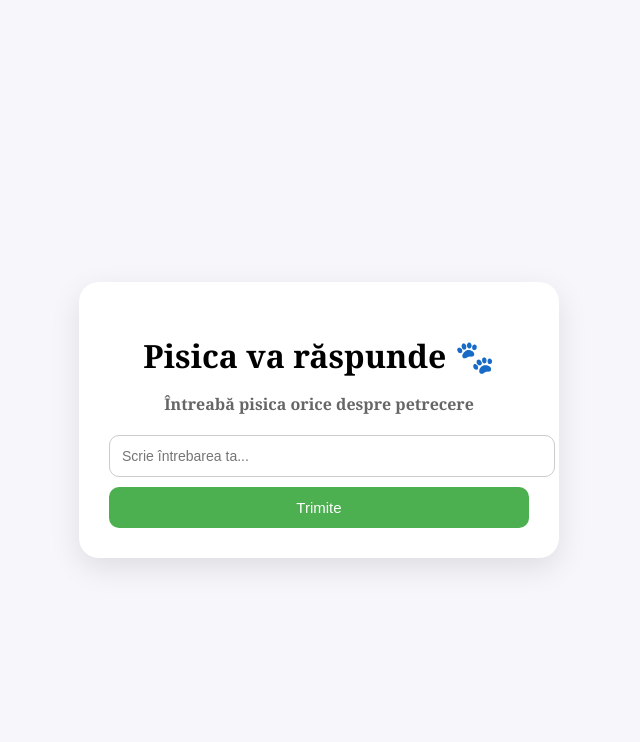
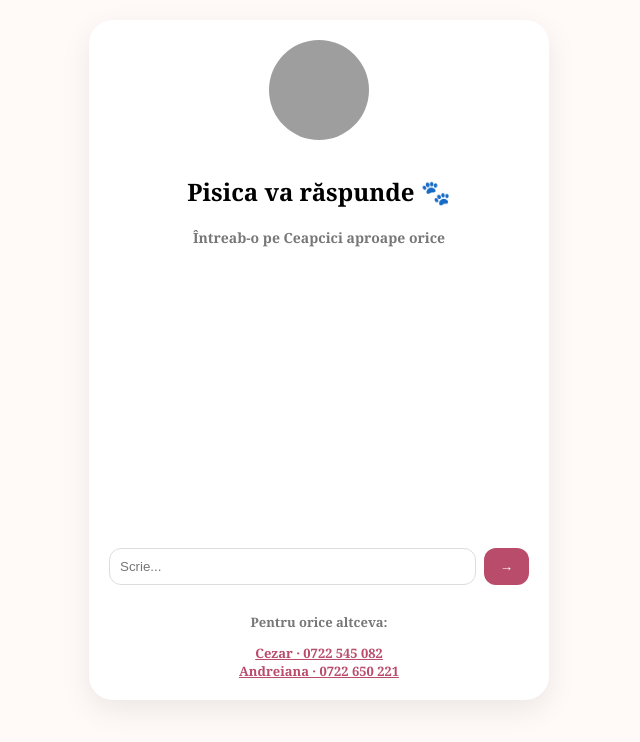
Before and after one commit to andreiana007/wed-invitation, a Next.js app: page /pisica in a window 1280 px wide. Shown: the top 742 px of the page, without its empty margins (321-961 px from the left). Built offline with nearby package versions, Linux system fonts and the light colour scheme; grey boxes are pictures that could not be loaded.

Commit message:
Update page.js

```diff
--- a/app/pisica/page.js
+++ b/app/pisica/page.js
@@ -3,18 +3,18 @@
 import { useState } from "react";
 
 export default function PisicaPage() {
-  const [question, setQuestion] = useState("");
-  const [answer, setAnswer] = useState("");
+  const [messages, setMessages] = useState([]);
+  const [input, setInput] = useState("");
 
   const getAnswer = (text) => {
     const lower = text.toLowerCase();
 
     if (lower.includes("unde") || lower.includes("loc")) {
-      return "Pisica spune: La Hotel Ramada Plaza, pe Bdv. Poligrafiei 6–8, la terenurile de tenis.";
+      return "La Hotel Ramada Plaza, la terenurile de tenis.";
     }
 
     if (lower.includes("martori")) {
-      return "Pisica spune: Ildikó și Șerban (Mandea).";
+      return "Ildikó și Șerban (Mandea).";
     }
 
     if (
@@ -22,102 +22,154 @@ export default function PisicaPage() {
       lower.includes("când") ||
       lower.includes("cand")
     ) {
-      return "Pisica spune: 19:00 🐾";
+      return "19:00 🐾";
     }
 
     if (lower.includes("cadou")) {
-      return "Pisica spune: Prezența voastră este cel mai frumos cadou.";
+      return "Prezența voastră este cel mai frumos cadou.";
     }
 
-    if (
-      lower.includes("salut") ||
-      lower.includes("buna") ||
-      lower.includes("bună") ||
-      lower.includes("hello")
-    ) {
-      return "Pisica spune: Miau! Bine ai venit 🐾";
-    }
-
-    return "Pisica spune: Miau... verifică invitația pentru toate detaliile.";
+    return "Miau... verifică invitația pentru detalii.";
   };
 
-  const handleSend = () => {
-    if (!question.trim()) return;
-    setAnswer(getAnswer(question));
+  const sendMessage = () => {
+    if (!input.trim()) return;
+
+    const userMsg = { text: input, from: "user" };
+    const catMsg = { text: getAnswer(input), from: "cat" };
+
+    setMessages((prev) => [...prev, userMsg, catMsg]);
+    setInput("");
   };
 
   return (
     <main
       style={{
         minHeight: "100vh",
+        background: "#fffaf7",
+        fontFamily: "Georgia, serif",
+        padding: "20px",
         display: "flex",
         justifyContent: "center",
-        alignItems: "center",
-        background: "#f7f7fb",
-        fontFamily: "Georgia, serif",
-        padding: "20px",
       }}
     >
       <div
         style={{
-          background: "white",
-          padding: "30px",
-          borderRadius: "20px",
           width: "100%",
           maxWidth: "420px",
-          textAlign: "center",
-          boxShadow: "0 10px 30px rgba(0,0,0,0.1)",
+          background: "white",
+          borderRadius: "24px",
+          padding: "20px",
+          boxShadow: "0 10px 30px rgba(0,0,0,0.08)",
+          display: "flex",
+          flexDirection: "column",
+          height: "80vh",
         }}
       >
-        <h1 style={{ marginBottom: "10px" }}>Pisica va răspunde 🐾</h1>
+        {/* HEADER */}
+        <div style={{ textAlign: "center", marginBottom: "10px" }}>
+          <img
+            src="/ceapcici.jpg"
+            alt="Ceapcici"
+            style={{
+              width: "100px",
+              height: "100px",
+              objectFit: "cover",
+              borderRadius: "50%",
+              marginBottom: "10px",
+            }}
+          />
 
-        <p style={{ marginBottom: "20px", color: "#666" }}>
-          Întreabă pisica orice despre petrecere
+          <h2>Pisica va răspunde 🐾</h2>
+
+          <p style={{ color: "#777", fontSize: "14px" }}>
+            Întreab-o pe Ceapcici aproape orice
           </p>
+        </div>
 
+        {/* CHAT */}
+        <div
+          style={{
+            flex: 1,
+            overflowY: "auto",
+            padding: "10px",
+          }}
+        >
+          {messages.map((msg, i) => (
+            <div
+              key={i}
+              style={{
+                display: "flex",
+                justifyContent:
+                  msg.from === "user" ? "flex-end" : "flex-start",
+                marginBottom: "10px",
+              }}
+            >
+              <div
+                style={{
+                  background:
+                    msg.from === "user" ? "#b94b6b" : "#f1f1f1",
+                  color: msg.from === "user" ? "white" : "#333",
+                  padding: "10px 14px",
+                  borderRadius: "18px",
+                  maxWidth: "70%",
+                  fontSize: "14px",
+                }}
+              >
+                {msg.text}
+              </div>
+            </div>
+          ))}
+        </div>
+
+        {/* INPUT */}
+        <div style={{ display: "flex", gap: "8px" }}>
           <input
-          type="text"
-          value={question}
-          onChange={(e) => setQuestion(e.target.value)}
-          placeholder="Scrie întrebarea ta..."
+            value={input}
+            onChange={(e) => setInput(e.target.value)}
+            placeholder="Scrie..."
             style={{
-            width: "100%",
-            padding: "12px",
-            borderRadius: "10px",
-            border: "1px solid #ccc",
-            marginBottom: "10px",
-            fontSize: "14px",
+              flex: 1,
+              padding: "10px",
+              borderRadius: "12px",
+              border: "1px solid #ddd",
             }}
           />
 
           <button
-          onClick={handleSend}
+            onClick={sendMessage}
             style={{
-            width: "100%",
-            padding: "12px",
-            borderRadius: "10px",
+              padding: "10px 16px",
+              borderRadius: "12px",
               border: "none",
-            background: "#4CAF50",
+              background: "#b94b6b",
               color: "white",
-            fontSize: "15px",
               cursor: "pointer",
             }}
           >
-          Trimite
+            →
           </button>
+        </div>
 
-        {answer && (
+        {/* CONTACT */}
         <div
           style={{
-              marginTop: "20px",
-              padding: "15px",
-              borderRadius: "12px",
-              background: "#f0f4ff",
+            marginTop: "15px",
+            textAlign: "center",
+            fontSize: "13px",
+            color: "#777",
           }}
         >
-            {answer}
+          <p>Pentru orice altceva:</p>
+
+          <a href="tel:+40722545082" style={{ color: "#b94b6b" }}>
+            Cezar · 0722 545 082
+          </a>
+          <br />
+          <a href="tel:+40722650221" style={{ color: "#b94b6b" }}>
+            Andreiana · 0722 650 221
+          </a>
         </div>
-        )}
       </div>
     </main>
   );
```
Lines whose indentation alone changed are shown as unchanged.
